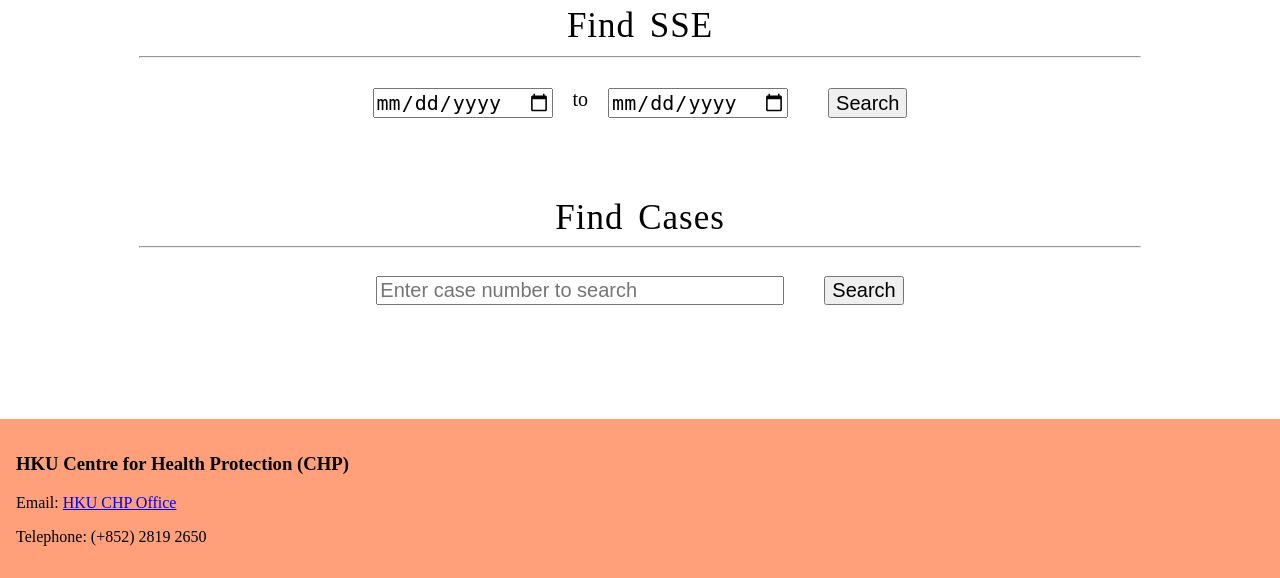
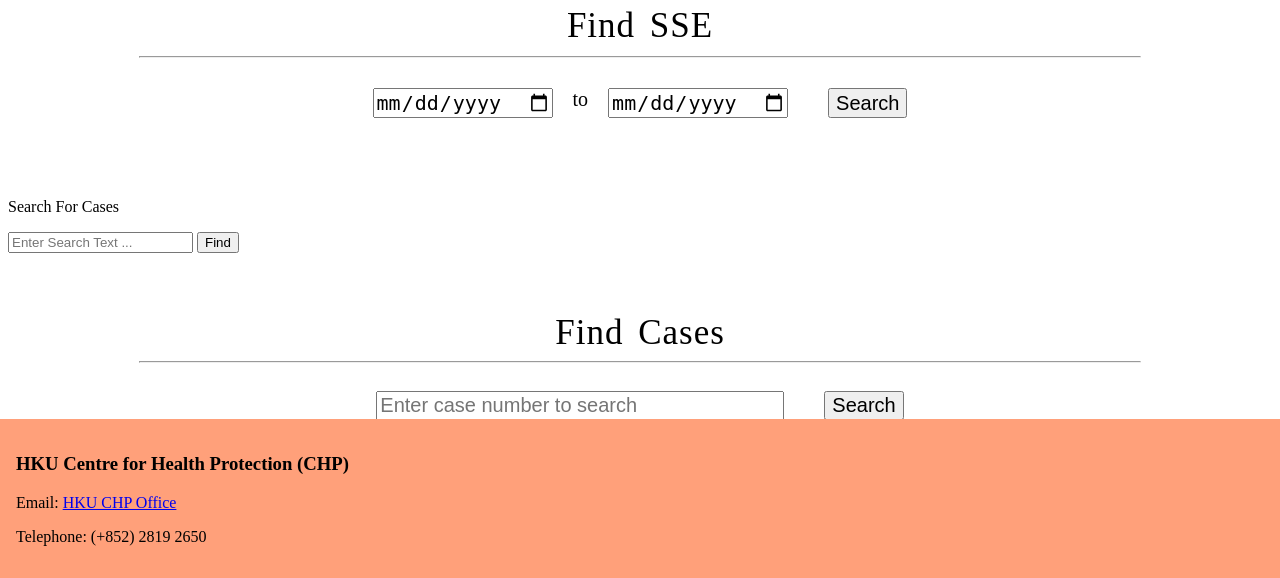
Before and after one commit to Monica-sh/3297GP, a Django app: page / in a window 1280 px wide. Shown: the part 222-800 px from the top of the page. Run offline with Django 3.2, Linux system fonts and the light colour scheme.

Commit message:
Added middle page
Added middle page

```diff
--- a/Case/templates/results.html
+++ b/Case/templates/results.html
@@ -7,7 +7,7 @@
     {%for case in object_list%}
     <div>
         <li>
-            <a href= "{{ Case.get_absolute_url}}">{{Case.Case_Number}}
+            <a href= "{{ case.get_absolute_url}}">{{case.Case_Number}}
             </a>
         </li>
     </div>
--- a/Case/urls.py
+++ b/Case/urls.py
@@ -4,7 +4,7 @@ from . import views
 from Case.views import Case_Detail_View
 
 urlpatterns = [
-    path('finding_case_results/',views.ResultView.as_view(),name = 'finding_case_results'),
+    path('case_results/',views.ResultView.as_view(),name = 'case_results'),
     path('case_create/',views.CaseCreateView.as_view(),name = 'case_create'),
     path('<uuid:pk>',Case_Detail_View,name = 'case_detail'),
 
--- a/Case/views.py
+++ b/Case/views.py
@@ -13,7 +13,7 @@ class ResultView(ListView):
 
     def get_queryset(self):
         query = self.request.GET.get('q')
-        object_list = Case.objects.filter(Case__icontains = query)
+        object_list = Case.objects.filter(Case_Number__icontains = query)
         return object_list
 
 class CaseCreateView(View):
--- a/templates/case_detail.html
+++ b/templates/case_detail.html
@@ -72,7 +72,7 @@
 
     <p></p>
     <div id="lastTwoBtn">
-        <button id="HomeBtn"><a href=""></a>Home</button>
+        <button id="HomeBtn"><a href="{% url 'home_page' %}"></a>Home</button>
     </div>
 
 
--- a/templates/home.html
+++ b/templates/home.html
@@ -27,6 +27,12 @@
         </div>
     </div>
 
+    <p>Search For Cases</p>
+    <form action = "{% url 'case_results' %}" method = "get">
+        <input type = "text" name ="q" placeholder="Enter Search Text ..."/>
+        <input type ="submit" value = "Find"/>
+    </form>
+
     <div id="FindCase">
         <p id="FindCaseHeader" class="header">Find Cases</p>
         <hr class="SplitLine">
```
